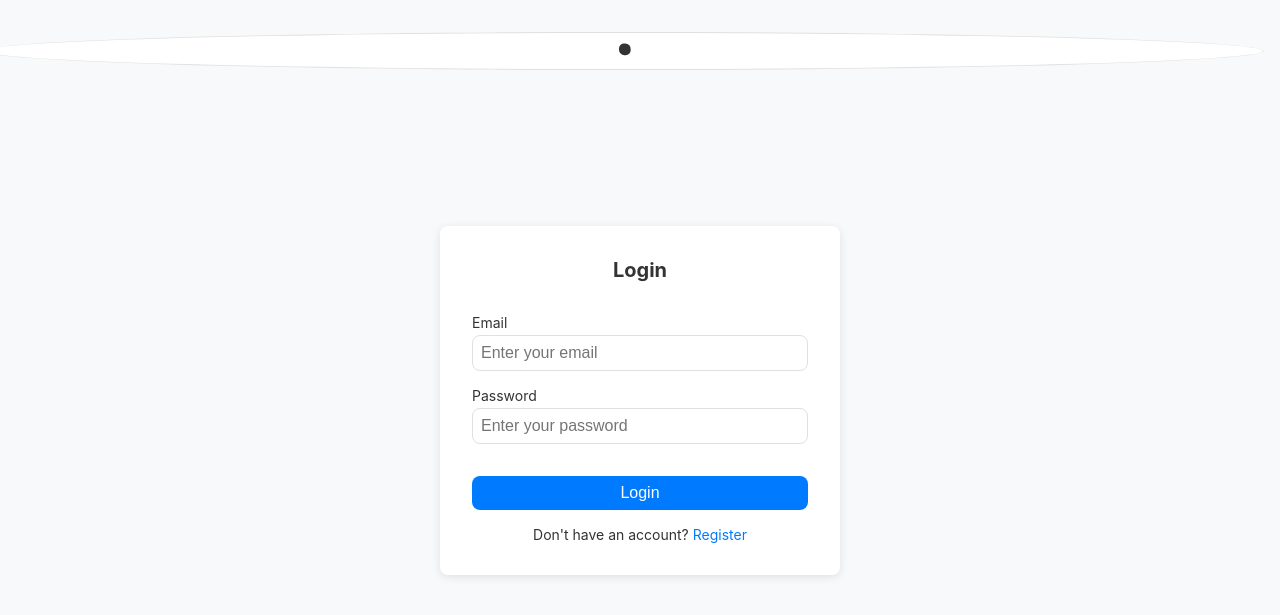
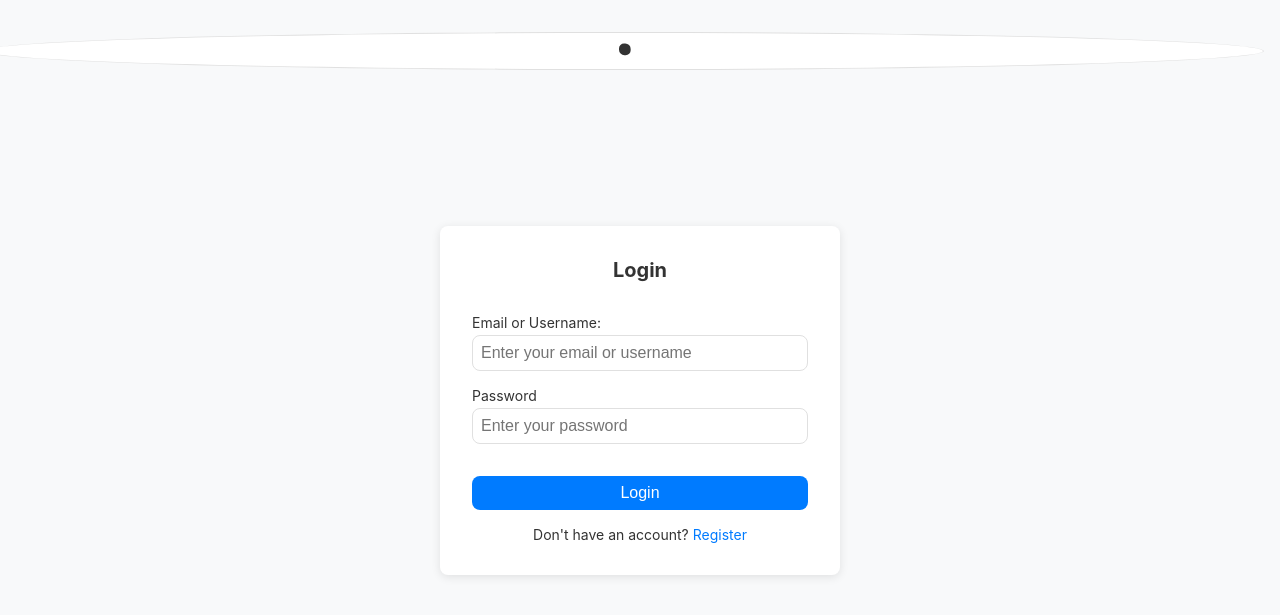
Before and after one commit to Swaraj0769/baat-GPT, a Node server app: page /auth/login in a window 1280 px wide. Shown: the top 615 px of the page. Run offline with Node 20, Linux system fonts and the light colour scheme; some libraries are stand-ins or nearby versions.

Commit message:
login and registration forms: update login to accept email or username; modify registration email input type to text

```diff
--- a/src/controllers/auth.controller.js
+++ b/src/controllers/auth.controller.js
@@ -44,12 +44,15 @@ async function getLoginController(req, res) {
 }
 
 async function postLoginController(req, res) {
-    const { email, username, password} = req.body
+    const { identifier, username, password} = req.body
+
+    console.log(identifier, username, password);
+
 
     const user = await userModel.findOne({
         $or:[
-            {email: email},
-            {username: username}
+            {email: identifier},
+            {username: identifier}
         ]
     })
 
@@ -67,7 +70,7 @@ async function postLoginController(req, res) {
     res.cookie('token', token)
     return res.status(200).json({
         message: "User logged in Successfully",
-        token
+        user: user
     })
 }
 
--- a/views/login.ejs
+++ b/views/login.ejs
@@ -19,16 +19,11 @@
     </button>
 
     <div class="auth-container">
-        <form class="auth-form" action="/auth/login" method="post">
+        <form class="auth-form" action="/auth/login" method="POST" novalidate>
             <h1>Login</h1>
             <div class="form-group">
-                <label for="email">Email</label>
-                <input
-                    type="email "
-                    id="email"
-                    name="email"
-                    required
-                    placeholder="Enter your email"
+                <label for="identifier">Email or Username:</label>
+            <input type="text" id="identifier" name="identifier" required placeholder="Enter your email or username"
                 >
             </div>
             <div class="form-group">
--- a/views/register.ejs
+++ b/views/register.ejs
@@ -26,7 +26,7 @@
             </div>
             <div class="form-group">
                 <label for="email">Email</label>
-                <input type="email" id="email" name="email" required>
+                <input type="text" id="email" name="email" required>
             </div>
             <div class="form-group">
                 <label for="password">Password</label>
```
Also changed, not shown: src/controllers/index.controller.js (deleted).
